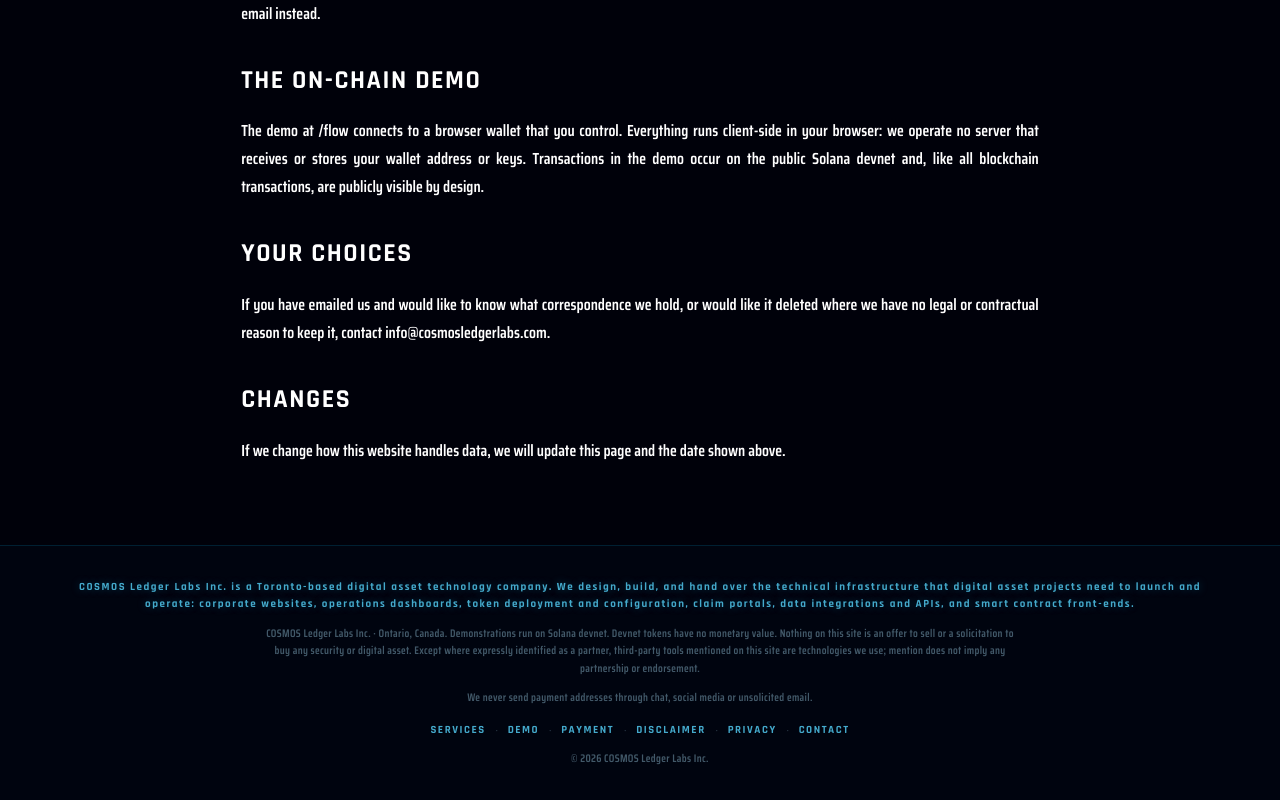
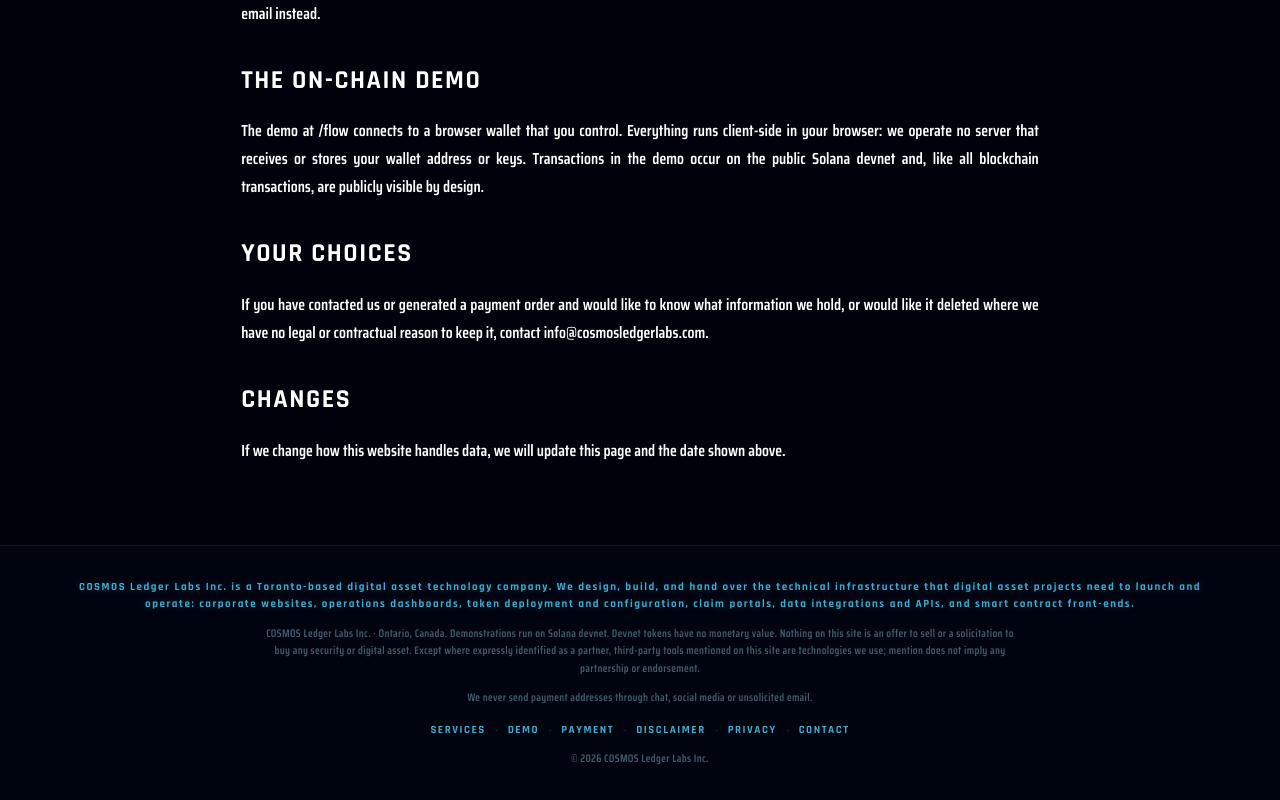
Before and after one commit to cosmosledgerlabs/cosmosledgerlabs-website, a Next.js app: page /privacy in a window 1280 px wide. Shown: the part 1454-2254 px from the top of the page. Built offline with nearby package versions, Linux system fonts and the light colour scheme; no server answers.

Commit message:
Update privacy contact information and wording

```diff
--- a/pages/privacy.js
+++ b/pages/privacy.js
@@ -112,8 +112,8 @@ const SECTIONS = [
     h: { en: 'YOUR CHOICES', zh: '您的選擇' },
     body: [
       {
-        en: 'If you have emailed us and would like to know what correspondence we hold, or would like it deleted where we have no legal or contractual reason to keep it, contact info@cosmosledgerlabs.com.',
-        zh: '若您曾與我們通信，並希望了解我們保存了哪些通信內容，或在我們無法律或合約上保存理由的情況下希望刪除該內容，請聯絡 info@cosmosledgerlabs.com。',
+        en: 'If you have contacted us or generated a payment order and would like to know what information we hold, or would like it deleted where we have no legal or contractual reason to keep it, contact info@cosmosledgerlabs.com.',
+        zh: '若您曾與我們聯絡或產生付款訂單，並希望了解我們保存了哪些資料，或在我們無法律或合約上保存理由的情況下希望刪除該資料，請聯絡 info@cosmosledgerlabs.com。',
         mailInline: ['zh'],
       },
     ],
```
